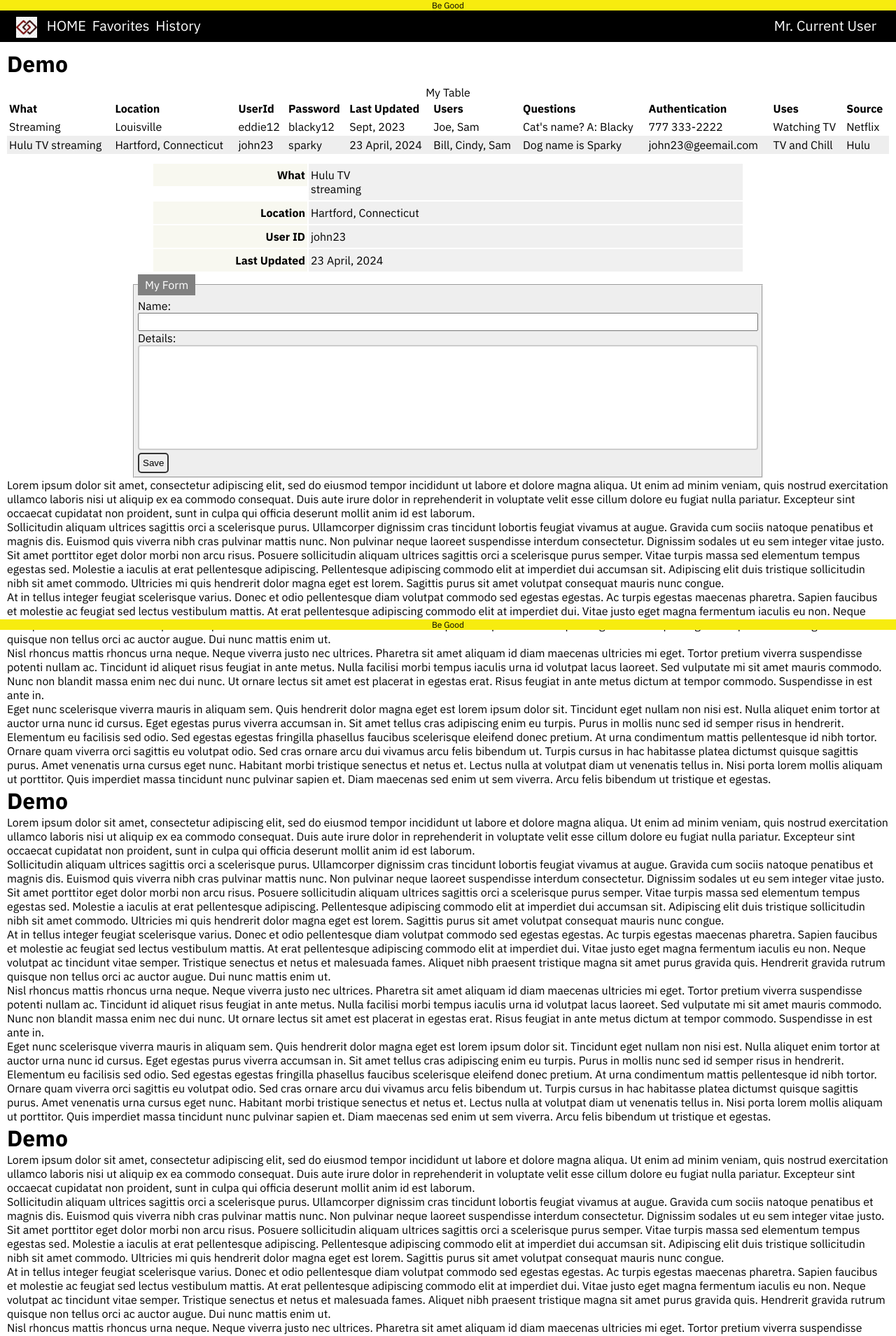
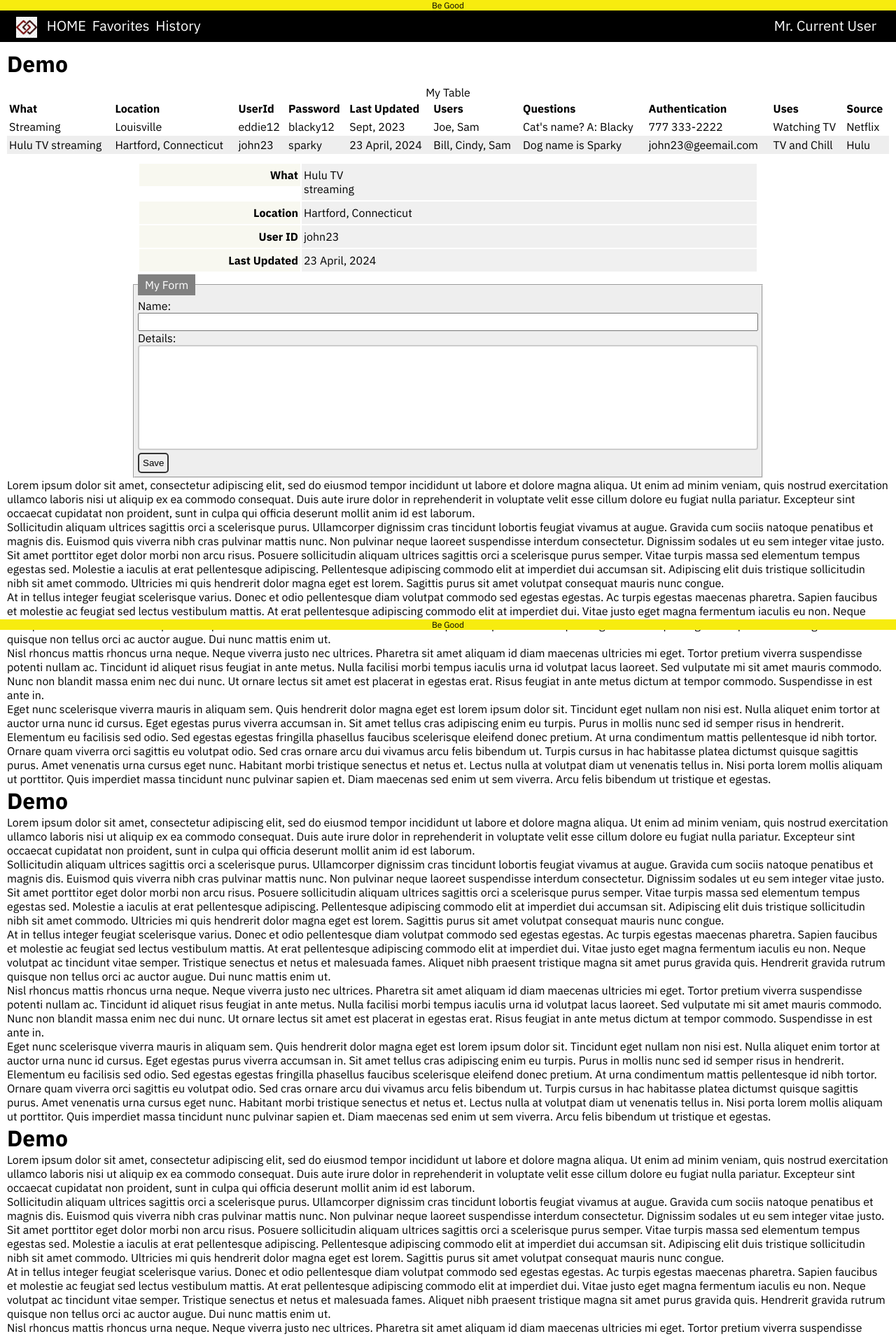
Before and after one commit to gothamgo/demo, a Jekyll site: the page built from index.html, in a window 1280 px wide. Shown: the top 1909 px of the page at 70% size. Built offline with Jekyll 4.4.1, drawn with Linux system fonts in a browser that asks for light colours.

Commit message:
Update show.html

```diff
--- a/_includes/show.html
+++ b/_includes/show.html
@@ -13,7 +13,7 @@
     margin: 1px;
     float: left;
     clear: left;
-    width: 220px;
+    width: 230px;
     font-weight: bold;
     text-align: right;
     background-color: #F8F8F0;
@@ -23,7 +23,7 @@
     padding: 6px 3px;
     margin: 1px;
     float: left;
-    width: 620px;
+    width: 650px;
     background-color: #F0F0F0;
   }
 </style>
```
